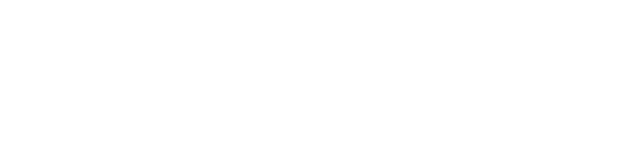
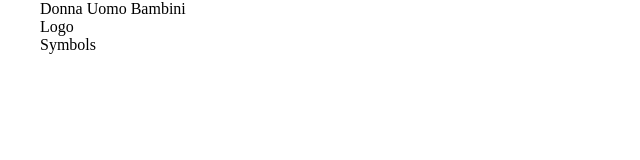
Before and after one commit to Montesi-Yuri/html-css-boolando, a plain HTML site: page index.html in a window 1280 px wide. Shown: the whole page, without its empty margins (0-640 px from the left). Drawn offline with Linux system fonts and the light colour scheme.

Commit message:
Inizializzato Progetto

```diff
--- a/index.html
+++ b/index.html
@@ -20,6 +20,25 @@
 
         <div class="container">
 
+            <div class="row">
+
+                <!-- Categorie -->
+                <div>
+                    Donna Uomo Bambini
+                </div>
+
+                <!-- Logo -->
+                <div>
+                    Logo
+                </div>
+
+                <!-- Header Symbols -->
+                <div>
+                    Symbols
+                </div>
+
+            </div>
+
         </div>
 
     </header>
@@ -27,11 +46,19 @@
     <!-- Main -->
     <main>
 
+        <div class="container">
+
+        </div>
+
     </main>
 
     <!-- Footer -->
     <footer>
 
+        <div class="container">
+
+        </div>
+
     </footer>
 
 </body>
```
Also changed, not shown: img/1.webp (added), img/1b.webp (added), img/2.webp (added), img/2b.webp (added), img/3.webp (added), img/3b.webp (added), img/4.webp (added), img/4b.webp (added), img/5.webp (added), img/5b.webp (added), img/6.webp (added), img/6b.webp (added), img/boolean-logo.png (added), 1 other file.
